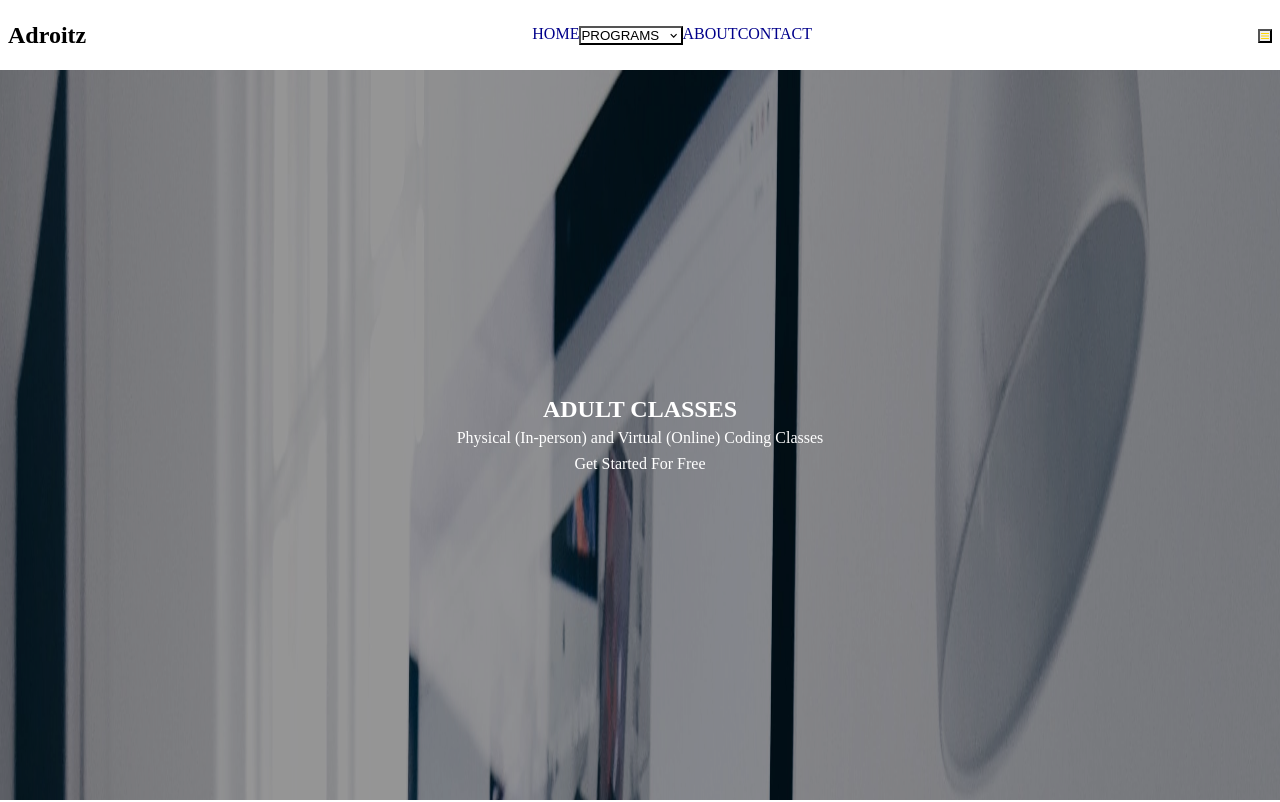
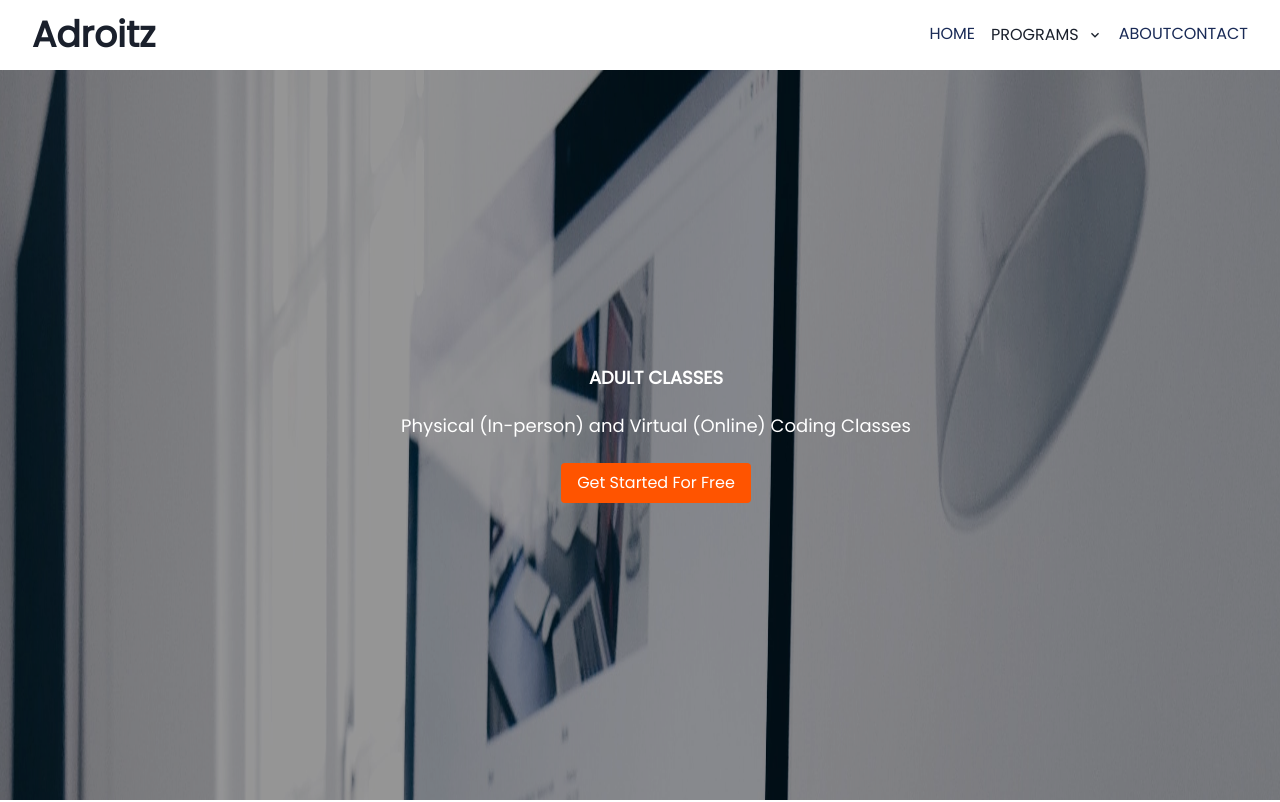
Before and after one commit to Tajudeenazeez/adroitz, a Next.js app: page / in a window 1280 px wide. Shown: the top 802 px of the page. Built offline with nearby package versions, Linux system fonts and the light colour scheme.

Commit message:
added colir layout

```diff
--- a/components/Footer.tsx
+++ b/components/Footer.tsx
@@ -24,7 +24,7 @@ const Footer = () => {
     <Flex
       flexDir={{ base: "column", lg: "row" }}
       justifyContent="space-between"
-      bg="darkBlue"
+      bg="blue"
       p={10}
     >
       <VStack alignItems="flex-start">
--- a/pages/_app.tsx
+++ b/pages/_app.tsx
@@ -1,6 +1,15 @@
-import '../styles/globals.css'
-import type { AppProps } from 'next/app'
+import "../styles/globals.css";
+import type { AppProps } from "next/app";
+
+import { ChakraProvider } from "@chakra-ui/react";
+
+import theme from "../theme";
+import "@fontsource/poppins";
 
 export default function App({ Component, pageProps }: AppProps) {
-  return <Component {...pageProps} />
+  return (
+    <ChakraProvider theme={theme}>
+      <Component {...pageProps} />
+    </ChakraProvider>
+  );
 }
```
